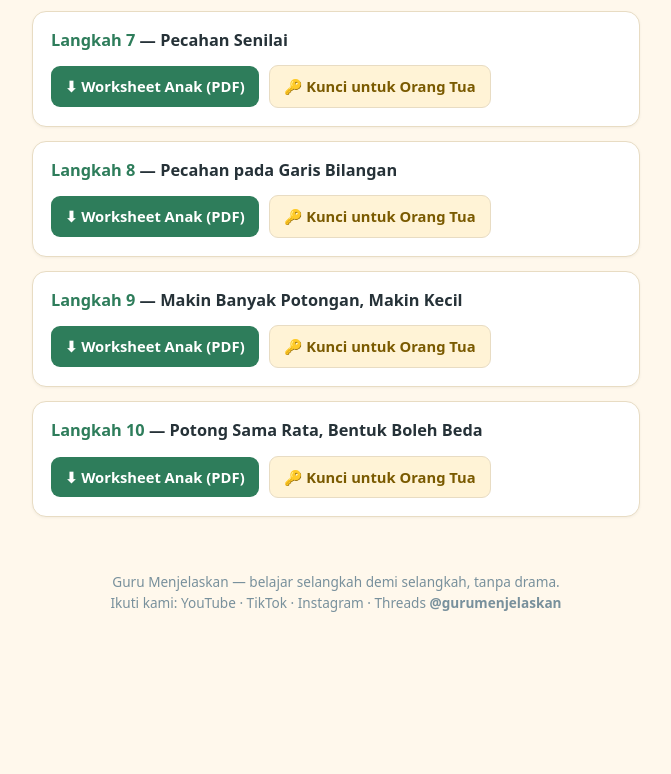
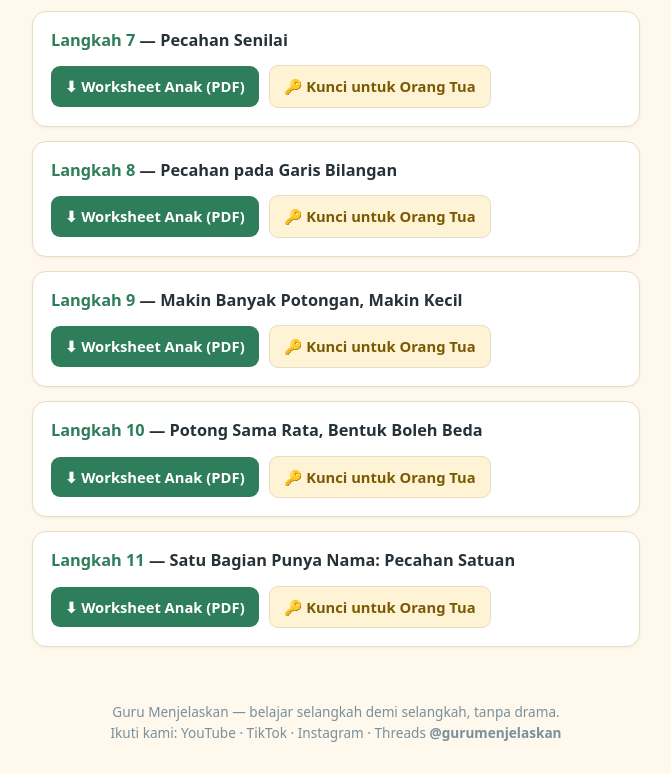
Before and after one commit to wayangprint/wayangprint.github.io, a plain HTML site: page guru-menjelaskan/index.html in a window 1280 px wide. Shown: the part 1057-1831 px from the top of the page, without its empty margins (304-975 px from the left). Before the commit the page ends 1700 px from the top, so only its background shows below. Drawn offline with Linux system fonts and the light colour scheme.

Commit message:
Guru Menjelaskan Langkah 11: worksheet Pecahan Satuan

```diff
--- a/guru-menjelaskan/index.html
+++ b/guru-menjelaskan/index.html
@@ -91,6 +91,12 @@
     <a class="tombol utama" href="pdf/pb-pch-010_worksheet.pdf" download>⬇ Worksheet Anak (PDF)</a>
     <a class="tombol kedua" href="pdf/pb-pch-010_kunci-jawaban.pdf" download>🔑 Kunci untuk Orang Tua</a>
   </div>
+
+  <div class="kartu">
+    <h3><span class="langkah">Langkah 11</span> — Satu Bagian Punya Nama: Pecahan Satuan</h3>
+    <a class="tombol utama" href="pdf/pb-pch-011_worksheet.pdf" download>⬇ Worksheet Anak (PDF)</a>
+    <a class="tombol kedua" href="pdf/pb-pch-011_kunci-jawaban.pdf" download>🔑 Kunci untuk Orang Tua</a>
+  </div>
 </main>
 <footer>
   Guru Menjelaskan — belajar selangkah demi selangkah, tanpa drama.<br>
```
